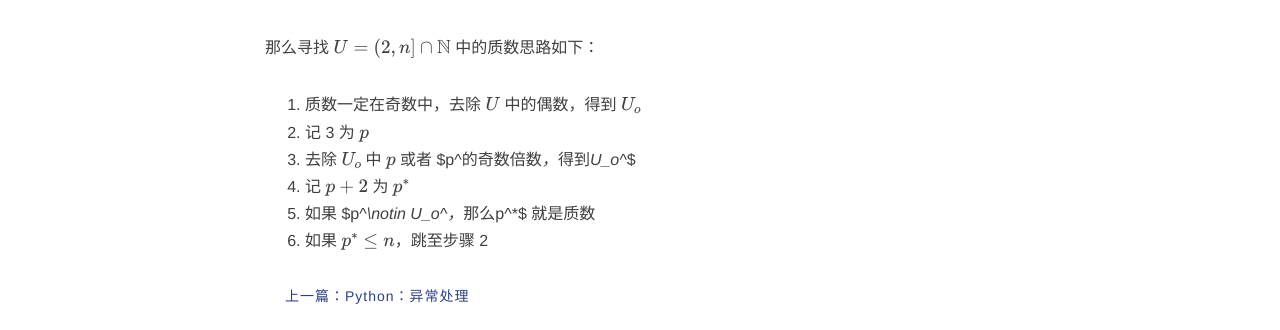
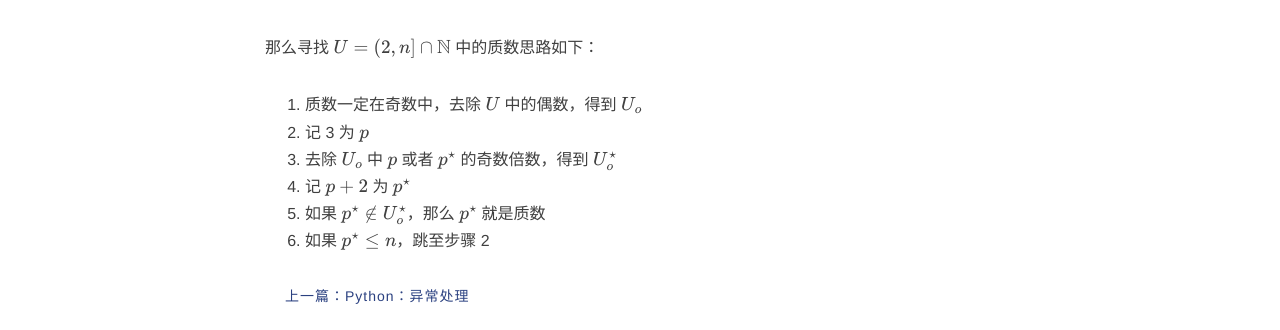
Before and after one commit to ceares/ceares.github.io, a Jekyll site: the page built from _posts/2014-12-27-prime.md, in a window 1280 px wide. Shown: the part 747-1077 px from the top of the page. Built offline with Jekyll 4.4.1, drawn with Linux system fonts in a browser that asks for light colours; nearby versions of some CDN libraries; formulas are drawn with MathJax 3; comment, search, counter and statistics services are not loaded.

Commit message:
from sp3

```diff
--- a/_posts/2014-12-27-prime.md
+++ b/_posts/2014-12-27-prime.md
@@ -25,7 +25,7 @@ Wow！如何做到的？首先明确以下几点：
 
 1. 质数一定在奇数中，去除 $U$ 中的偶数，得到 $U_o$
 2. 记 3 为 $p$
-3. 去除 $U_o$ 中 $p$ 或者 $p^*$ 的奇数倍数，得到 $U_o^*$
-4. 记 $p+2$ 为 $p^*$
-5. 如果 $p^*\notin U_o^*$，那么 $p^*$ 就是质数
-6. 如果 $p^*\leq n$，跳至步骤 2
+3. 去除 $U_o$ 中 $p$ 或者 $p^\star$ 的奇数倍数，得到 $U_o^\star$
+4. 记 $p+2$ 为 $p^\star$
+5. 如果 $p^\star\notin U_o^\star$，那么 $p^\star$ 就是质数
+6. 如果 $p^\star\leq n$，跳至步骤 2
```
